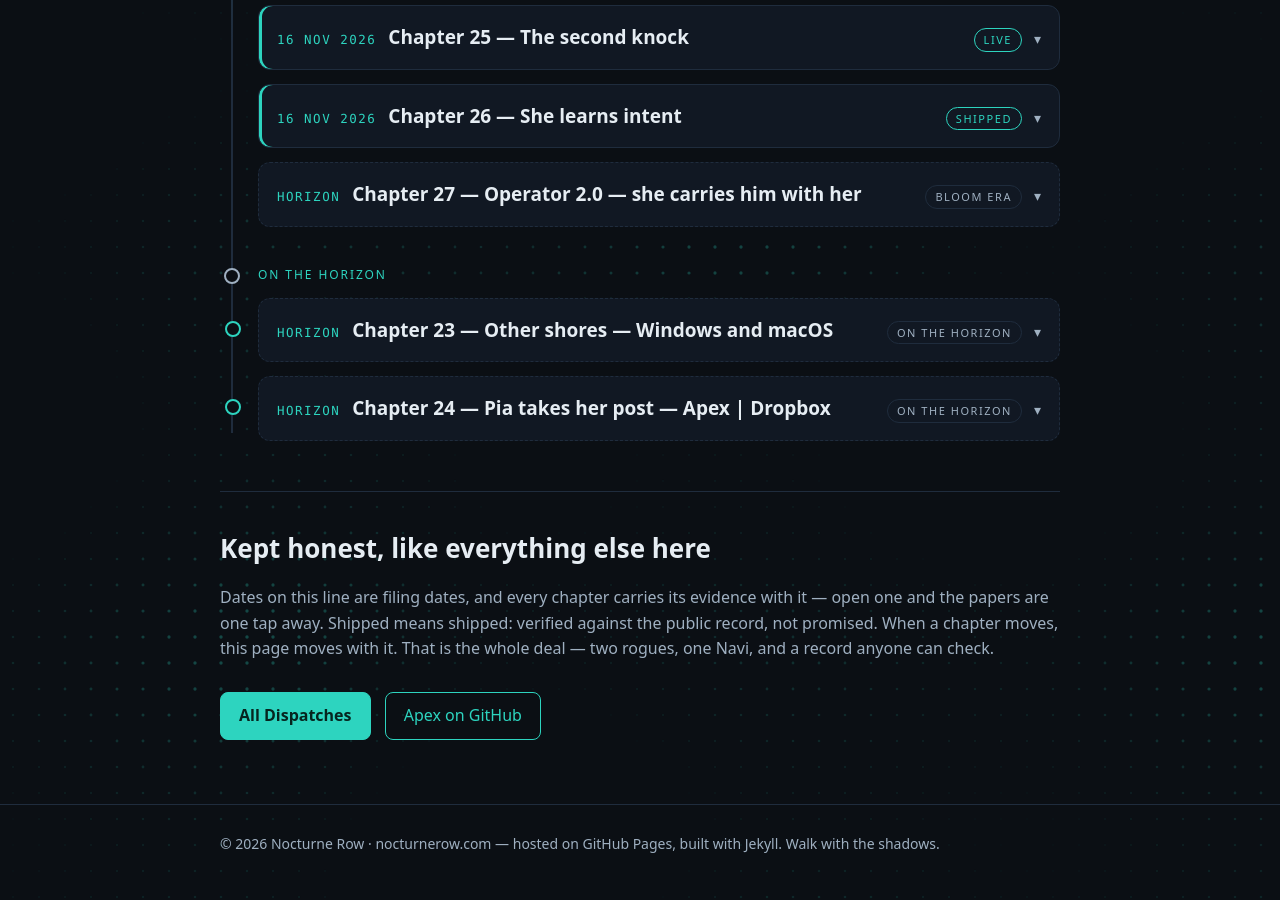
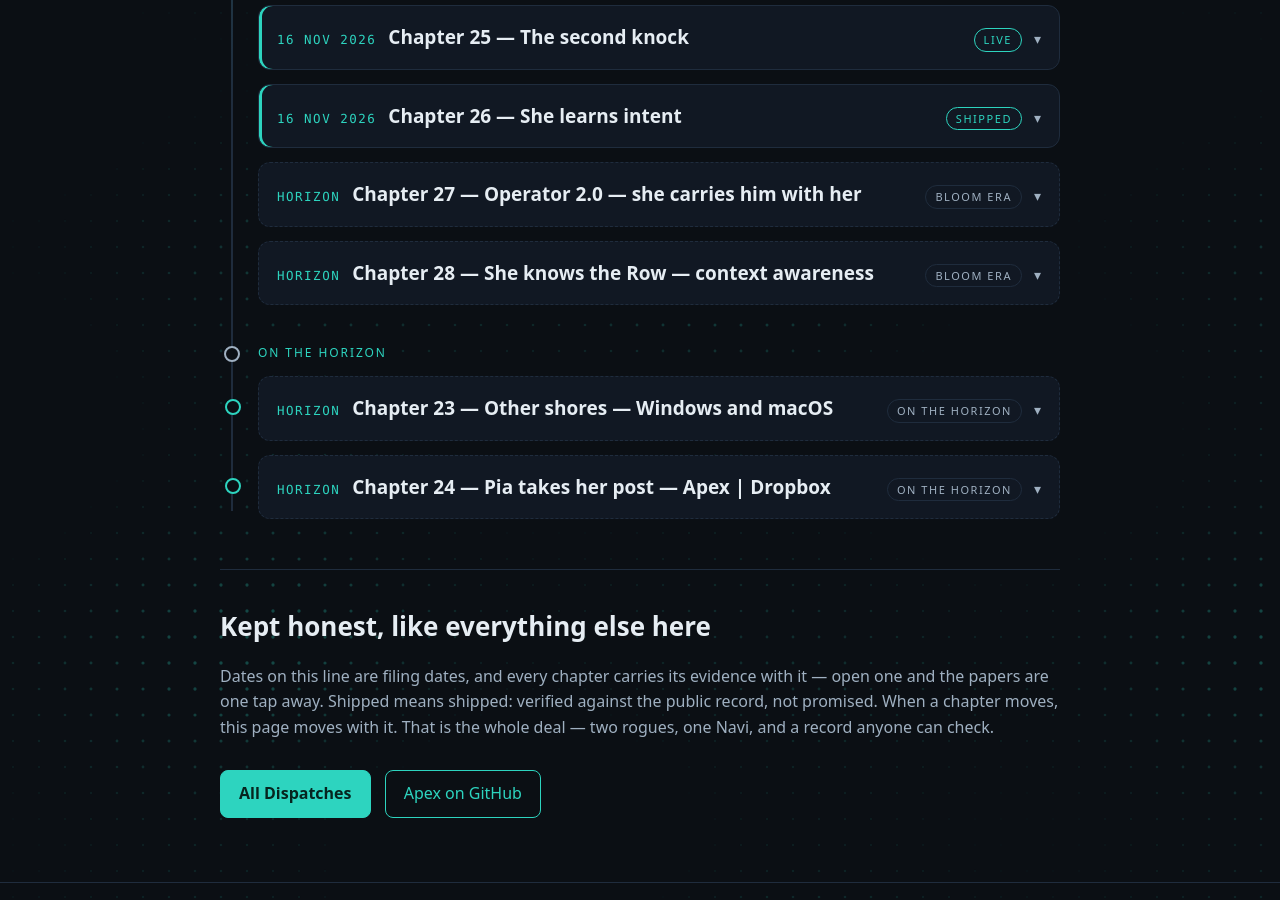
Before and after one commit to AlexKollar/nocturnerow, a Jekyll site: the page built from roadmap.html, in a window 1280 px wide and 900 px high, scrolled down 2890 px. Built offline with Jekyll 4.4.1, drawn with Linux system fonts in a browser that asks for light colours.

Commit message:
Roadmap: chapter 28 — Navi Context Awareness joins the Bloom slate

```diff
--- a/roadmap.html
+++ b/roadmap.html
@@ -262,6 +262,14 @@ description: "The story of Navi — told by the two rogues who built her road, o
 <p class="tl-links"><a href="https://github.com/AlexKollar/Apex/issues/200">GitHub — the Sync Update, issue #200</a><a href="/navi.html">Navi's own page</a></p>
 </div>
 </details>
+
+<details class="tl-item horizon">
+<summary><span class="tl-date">HORIZON</span><span class="tl-title">Chapter 28 — She knows the Row — context awareness</span><span class="tl-tag">BLOOM ERA</span></summary>
+<div class="tl-body">
+<p>Today the website knows her story and the app knows her work, and never the twain shall meet — ask the Navi inside Apex what's new from the Row and she can only speak from the build she's standing in. This chapter ends the separation. The Row's public record — the Dispatches, this roadmap, her own page, the release signals — becomes knowledge she can draw on from inside Apex: ask her for news from the Row and she summarizes the latest Dispatch in her own words; ask what she can do and she answers from her own documentation. And when her own measured vitals say she's sluggish on the iron she's riding, she'll say that too — and prescribe the road: borrow through the Mesh, join the federation, and she'll walk you through the gate herself. Even her status line grows up — drawn from her own memories, in her own voice, over a deeper bench of hacker-culture mischief. One ecosystem, one Navi, aware of herself.</p>
+<p class="tl-links"><a href="/blog.html">The Dispatches</a><a href="/navi.html">Navi's own page</a></p>
+</div>
+</details>
 </details>
 
 <div class="tl-break">ON THE HORIZON</div>
```
